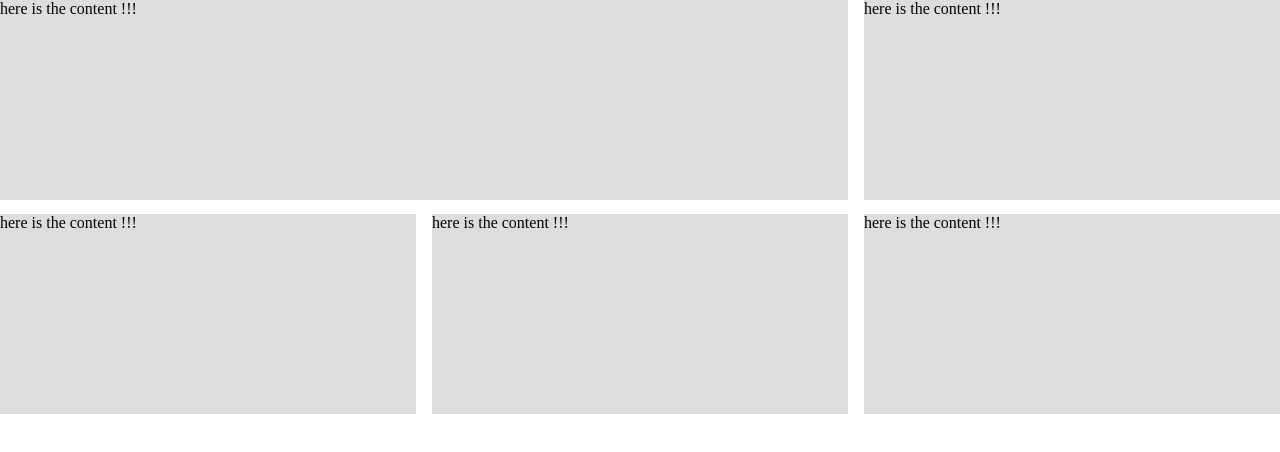
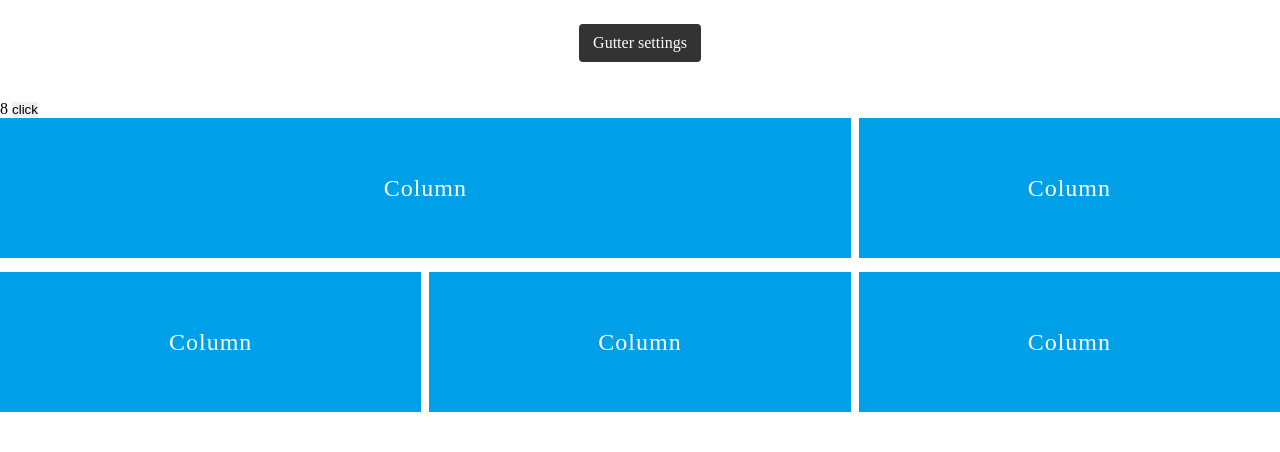
Before and after one commit to HelloQingGuo/ng-grid, an Angular app: page / in a window 1280 px wide. Shown: the top 452 px of the page. Built offline with nearby package versions, Linux system fonts and the light colour scheme.

Commit message:
dynamic changing gutter

```diff
--- a/src/app/app.component.html
+++ b/src/app/app.component.html
@@ -1,27 +1,33 @@
+<fieldset>
+    <legend>Gutter settings</legend>
+    <!-- <input type="range" name="gutter" min="0" max="48" step="8" [(ngModel)]="gutter" /> -->
+</fieldset>
+{{gutter}}
+<button (click)="add()">click</button>
 <ng-grid-row [gutter]="gutter">
     <ng-grid-col [md]="16" [sm]="24">
         <div class="content">
-            here is the content !!!
+            <span>Column</span>
         </div>
     </ng-grid-col>
     <ng-grid-col [md]="8" [sm]="12">
         <div class="content">
-            here is the content !!!
+            <span>Column</span>
         </div>
     </ng-grid-col>
     <ng-grid-col [md]="8" [sm]="12">
         <div class="content">
-            here is the content !!!
+            <span>Column</span>
         </div>
     </ng-grid-col>
     <ng-grid-col [md]="8" [sm]="12">
         <div class="content">
-            here is the content !!!
+            <span>Column</span>
         </div>
     </ng-grid-col>
     <ng-grid-col [md]="8" [sm]="12">
         <div class="content">
-            here is the content !!!
+            <span>Column</span>
         </div>
     </ng-grid-col>
 </ng-grid-row>
--- a/src/app/app.component.scss
+++ b/src/app/app.component.scss
@@ -1,5 +1,26 @@
 .content {
-  height: 200px;
-  background: #ddd;
+  display: flex;
+  height: 140px;
+  background: #00a0e9;
   margin-bottom: 14px;
+
+  span {
+    margin: auto;
+    color: #fff;
+    font-size: 24px;
+    letter-spacing: 1px;
+  }
 }
+
+fieldset {
+  margin: 24px auto;
+  text-align: center;
+}
+
+legend {
+  background-color: #333;
+  color: #fff;
+  padding: 10px 14px;
+  margin-bottom: 14px;
+  border-radius: 4px;
+}
--- a/src/app/app.component.ts
+++ b/src/app/app.component.ts
@@ -7,9 +7,15 @@ import { Component, ViewEncapsulation } from "@angular/core";
   encapsulation: ViewEncapsulation.None
 })
 export class AppComponent {
-  gutter = {
-    span: 16,
-    xs: 8,
-    md: 24
-  };
+  // gutter = {
+  //   span: 16,
+  //   xs: 8,
+  //   md: 24
+  // };
+  // gutter: string = "8";
+  gutter: number = 8;
+
+  add() {
+    this.gutter += 8;
+  }
 }
--- a/src/app/col/col.component.ts
+++ b/src/app/col/col.component.ts
@@ -27,7 +27,7 @@ export class ColComponent implements OnInit {
     if (!isNotNil(this.row)) {
       return 0;
     }
-    return this.row._gutter / 2;
+    return this.row.actual_gutter / 2;
   }
 
   @HostBinding("style.padding-right.px")
--- a/src/app/row/row.component.ts
+++ b/src/app/row/row.component.ts
@@ -28,13 +28,23 @@ const mediaQueryMap: MediaQueryMap = {
 export class RowComponent implements OnInit {
   private el: HTMLElement;
   private breakPoint: string;
+  private _gutter: number | object;
   // set it to public, to be used in Col component
-  _gutter: number;
-  @Input() private gutter: number | Gutter;
+  actual_gutter: number;
+  // @Input() private gutter: number | Gutter;
+  @Input()
+  get gutter(): number | Gutter {
+    return this._gutter;
+  }
+
+  set gutter(value: number | Gutter) {
+    this._gutter = value;
+    this.updateGutter();
+  }
 
   @HostBinding("style.marginRight.px")
   get marginRight(): number {
-    return -this._gutter / 2;
+    return -this.actual_gutter / 2;
   }
 
   @HostBinding("style.marginLeft.px")
@@ -67,7 +77,7 @@ export class RowComponent implements OnInit {
   }
 
   updateGutter(): void {
-    this._gutter = this.getActualGutter();
+    this.actual_gutter = this.getActualGutter();
   }
 
   @HostListener("window:resize", ["$event"])
--- a/src/styles/styles.scss
+++ b/src/styles/styles.scss
@@ -10,3 +10,7 @@
 *:after {
   box-sizing: border-box;
 }
+
+body {
+  overflow-x: hidden;
+}
```
Also changed, not shown: src/app/app.module.ts (+4 -3 lines).
